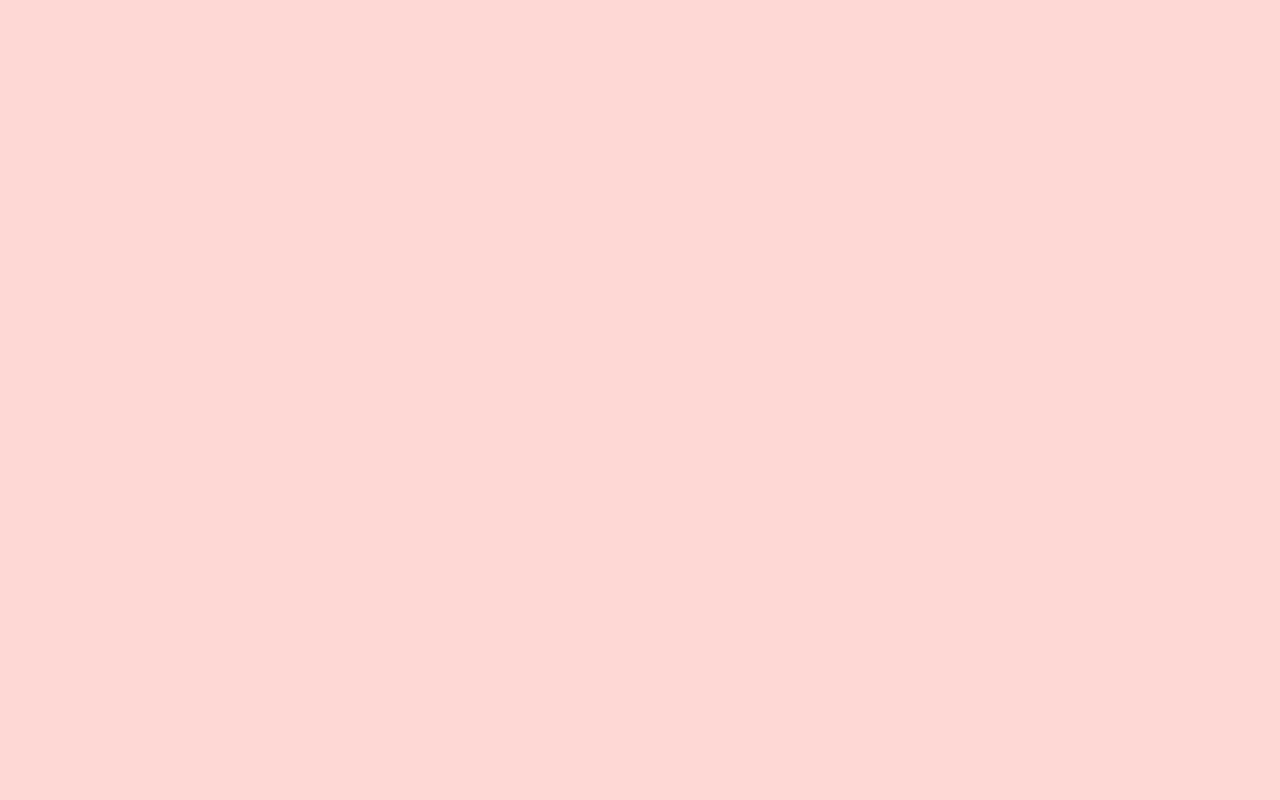
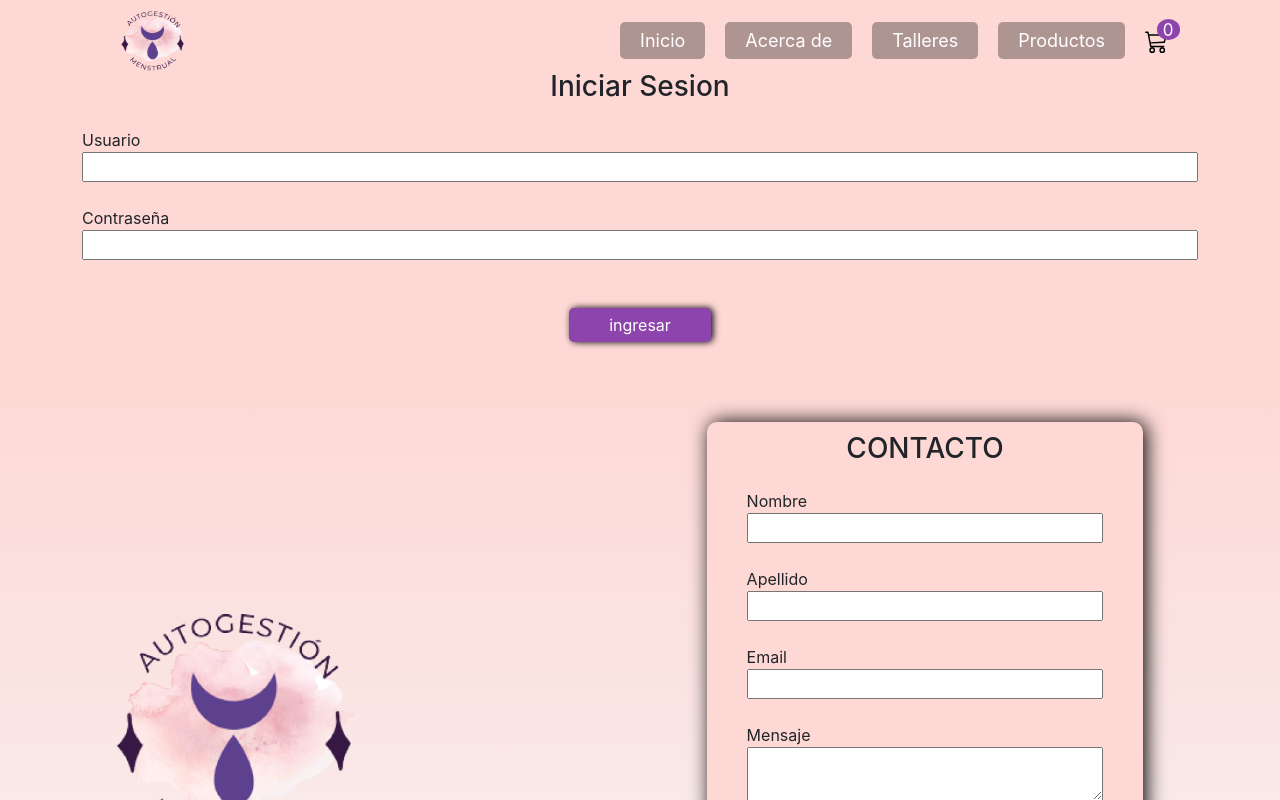
Before and after one commit to davidms5/Hunteando-ecommerce-s1-g12-provisorio, a React (Create React App) app in the folder frontend/: page /login in a window 1280 px wide. Before the commit this address had no page. Shown: the top 800 px of the page. Built offline with nearby package versions, Linux system fonts and the light colour scheme.

Commit message:
login view added

```diff
--- /dev/null
+++ b/frontend/src/pages/Login.jsx
@@ -0,0 +1,70 @@
+import React, { useState } from 'react';
+import { Formik, Form, Field } from 'formik';
+import * as Yup from 'yup';
+// import axios from "axios";
+import '../css/contact.css';
+import Button from '../components/Button';
+
+const Login = () => {
+  const [send, setSend] = useState(false);
+  const datosSchema = Yup.object().shape({
+    name: Yup.string().required('debe ingresar un nombre'),
+    surname: Yup.string().required('Debe ingresar su apellido'),
+    email: Yup.string().required('Debe ingresar un email').email('email invalido'),
+    message: Yup.string().required('Debe ingresar un mensaje'),
+  });
+
+  const datos = {
+    name: '',
+    surname: '',
+    email: '',
+    message: '',
+  };
+
+  return (
+    <div className="contact container">
+      <h3 className="text-center">Iniciar Sesion</h3>
+      <Formik
+        initialValues={datos}
+        validationSchema={datosSchema}
+        onSubmit={(values, { resetForm }) => {
+          console.log(values);
+          console.log('Enviado');
+          resetForm();
+          setSend(true);
+          setTimeout(() => {
+            setSend(false);
+          }, 5000);
+        }}
+      >
+        {({ errors, touched }) => {
+          return (
+            <Form>
+              <div className="d-flex flex-column my-4 position-relative">
+                <label htmlFor="name">Usuario</label>
+                <Field name="name" />
+                {touched.name ? <div className="error">{errors.name}</div> : <></>}
+              </div>
+              <div className="d-flex flex-column my-4 position-relative">
+                <label htmlFor="surname">Contraseña</label>
+                <Field name="surname" />
+                {touched.surname ? <div className="error">{errors.surname}</div> : <></>}
+              </div>
+
+              <div className="d-flex justify-content-center py-4 position-relative">
+                <Button text={'ingresar'} />
+                {send ? (
+                  <div className="position-absolute bottom-0 text-success">Muchas gracias, mensaje enviado...</div>
+                ) : (
+                  <></>
+                )}
+              </div>
+            </Form>
+          );
+        }}
+      </Formik>
+    </div>
+  );
+};
+
+export default Login;
--- a/frontend/src/routs/Routes.jsx
+++ b/frontend/src/routs/Routes.jsx
@@ -7,6 +7,7 @@ import { Home } from '../pages/Home';
 import { Detail } from '../pages/Detail';
 import Cart from '../pages/Cart';
 import About from '../pages/About';
+import Login from '../pages/Login';
 import Talleres from '../pages/Talleres';
 import { ToastContainer } from 'react-toastify';
 
@@ -23,6 +24,7 @@ const RoutComp = () => {
             <Route path="/talleres" element={<Talleres />} />
             <Route path="/products" element={<Products />} />
             <Route path="/cart" element={<Cart />} />
+            <Route path="/login" element={<Login />} />
           </Route>
         </Routes>
       </BrowserRouter>
```
